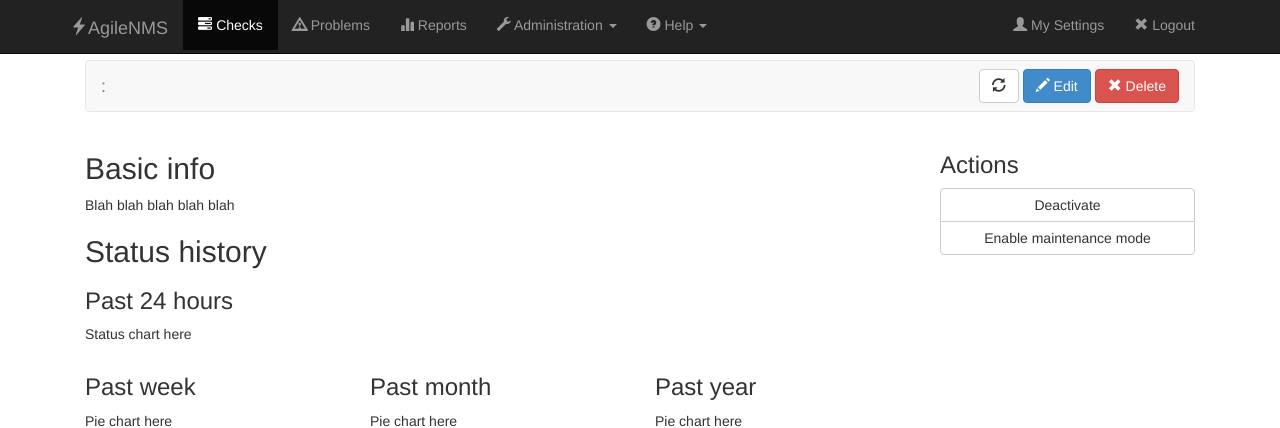
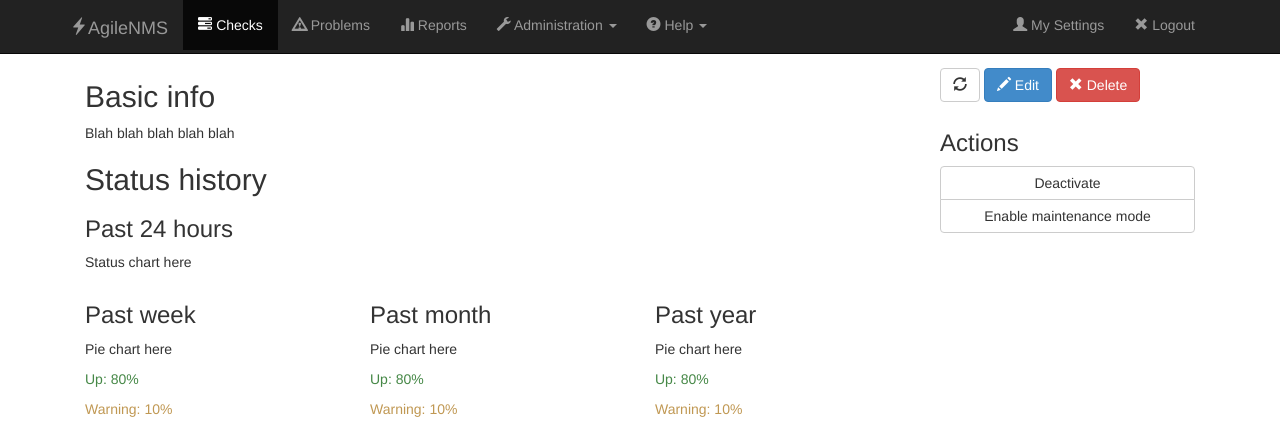
Before and after one commit to animeshinvinci/AgileNMS, a Django app: template monitoring/templates/monitoring/check_detail.html in a window 1280 px wide. Shown: the top 428 px of the page. Run offline with Django 3.2, Linux system fonts and the light colour scheme; the template is opened without the code that fills it, so the values that code supplies are empty; parts of the project's set-up code (start-up, migrations or seed data) failed here and were passed over.

Commit message:
Tweaked check detail page a bit

```diff
--- a/monitoring/templates/monitoring/check_detail.html
+++ b/monitoring/templates/monitoring/check_detail.html
@@ -3,25 +3,6 @@
 {% block title %}Check Detail{% endblock %}
 
 {% block content %}
-
- <div class="navbar navbar-default">
-  <div class="navbar-header">
-   <button type="button" class="navbar-toggle" data-toggle="collapse" data-target=".check-navbar-collapse">
-    <span class="sr-only">Toggle navigation</span>
-    <span class="icon-bar"></span>
-    <span class="icon-bar"></span>
-    <span class="icon-bar"></span>
-   </button>
-   <span class="navbar-brand">{{ check.get_child.type_name }}: {{ check.get_child }}</span>
-  </div>
-  <div class="collapse navbar-collapse check-navbar-collapse">
-   <div class="navbar-right">
-    <button type="button" class="btn btn-default navbar-btn"><span class="glyphicon glyphicon-refresh"></span></button>
-    <button type="button" class="btn btn-primary navbar-btn"><span class="glyphicon glyphicon-pencil"></span> Edit</button>
-    <button type="button" class="btn btn-danger navbar-btn"><span class="glyphicon glyphicon-remove"></span> Delete</button>
-   </div>
-  </div>
- </div>
 
  <div class="row">
   <div class="col-lg-9">
@@ -57,11 +38,14 @@
    </div>
   </div>
   <div class="col-lg-3">
+   <button type="button" class="btn btn-default navbar-btn"><span class="glyphicon glyphicon-refresh"></span></button>
+   <button type="button" class="btn btn-primary navbar-btn"><span class="glyphicon glyphicon-pencil"></span> Edit</button>
+   <button type="button" class="btn btn-danger navbar-btn"><span class="glyphicon glyphicon-remove"></span> Delete</button>
    <h3>Actions</h3>
-    <div class="btn-group-vertical" style="width: 100%;">
-     <button type="button" class="btn btn-default">Deactivate</button>
-     <button type="button" class="btn btn-default">Enable maintenance mode</button>
-    </div>
+   <div class="btn-group-vertical" style="width: 100%;">
+    <button type="button" class="btn btn-default">Deactivate</button>
+    <button type="button" class="btn btn-default">Enable maintenance mode</button>
+   </div>
   </div>
  </div>
 {% endblock %}
```
